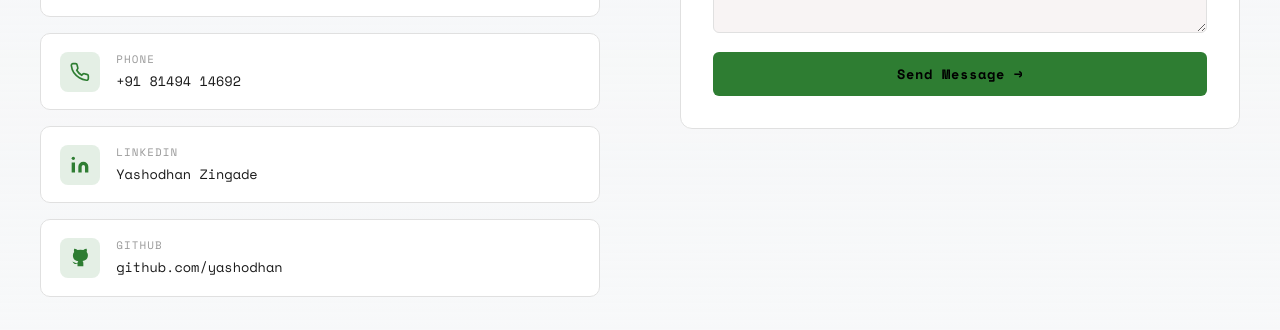
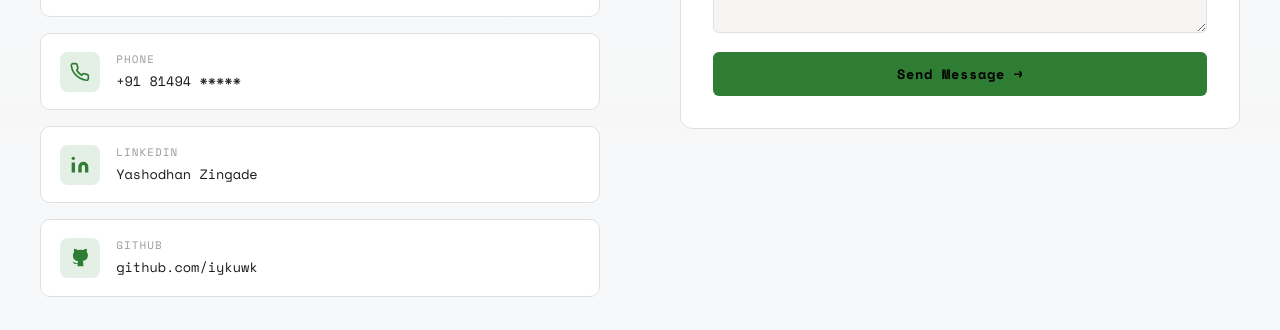
Before and after one commit to iykuwk/YashuMe, a React (Vite) app: page / in a window 1280 px wide. Shown: the part 6502-6832 px from the top of the page. Built offline with nearby package versions, Linux system fonts and the light colour scheme.

Commit message:
Minor changes

```diff
--- a/src/components/Contact.jsx
+++ b/src/components/Contact.jsx
@@ -133,7 +133,7 @@ export default function Contact() {
               </div>
               <div>
                 <p className="cli-label">Phone</p>
-                <p className="cli-value">+91 81494 14692</p>
+                <p className="cli-value">+91 81494 *****</p>
               </div>
             </a>
 
@@ -159,7 +159,7 @@ export default function Contact() {
               </div>
               <div>
                 <p className="cli-label">GitHub</p>
-                <p className="cli-value">github.com/yashodhan</p>
+                <p className="cli-value">github.com/iykuwk</p>
               </div>
             </a>
           </div>
```
